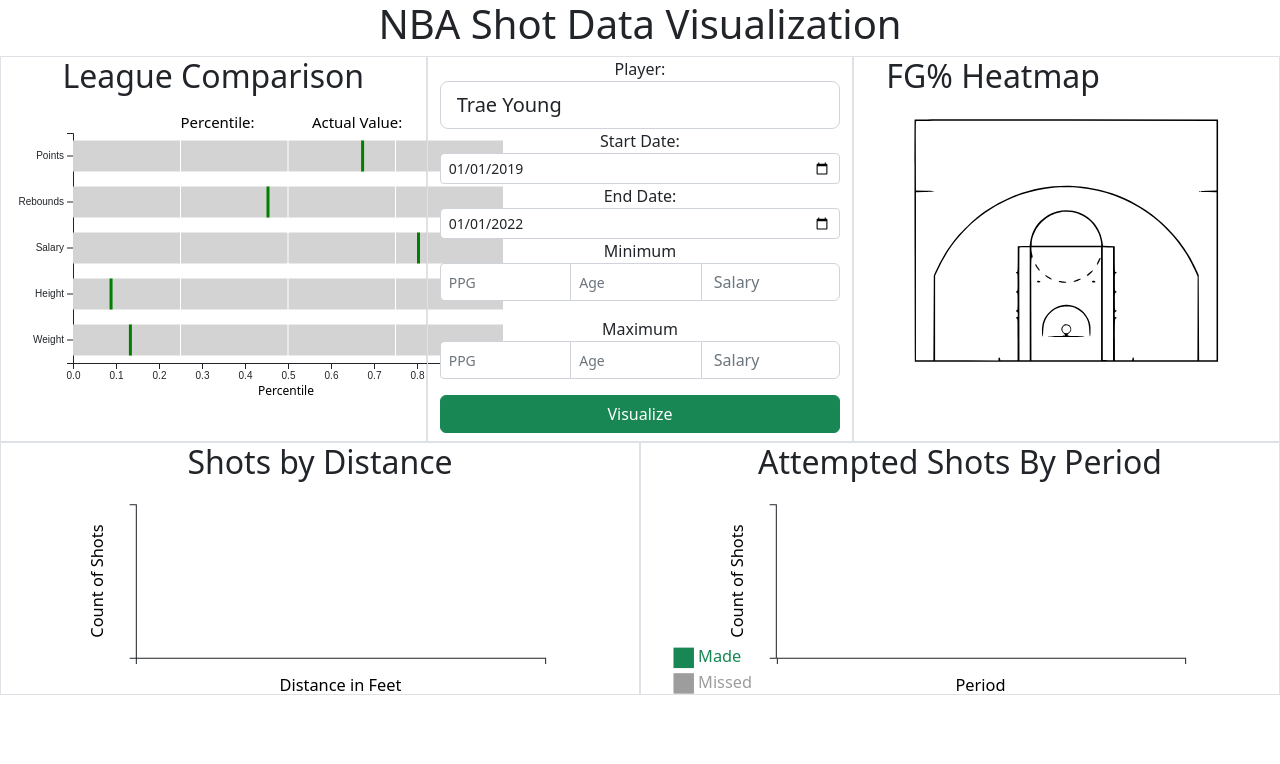
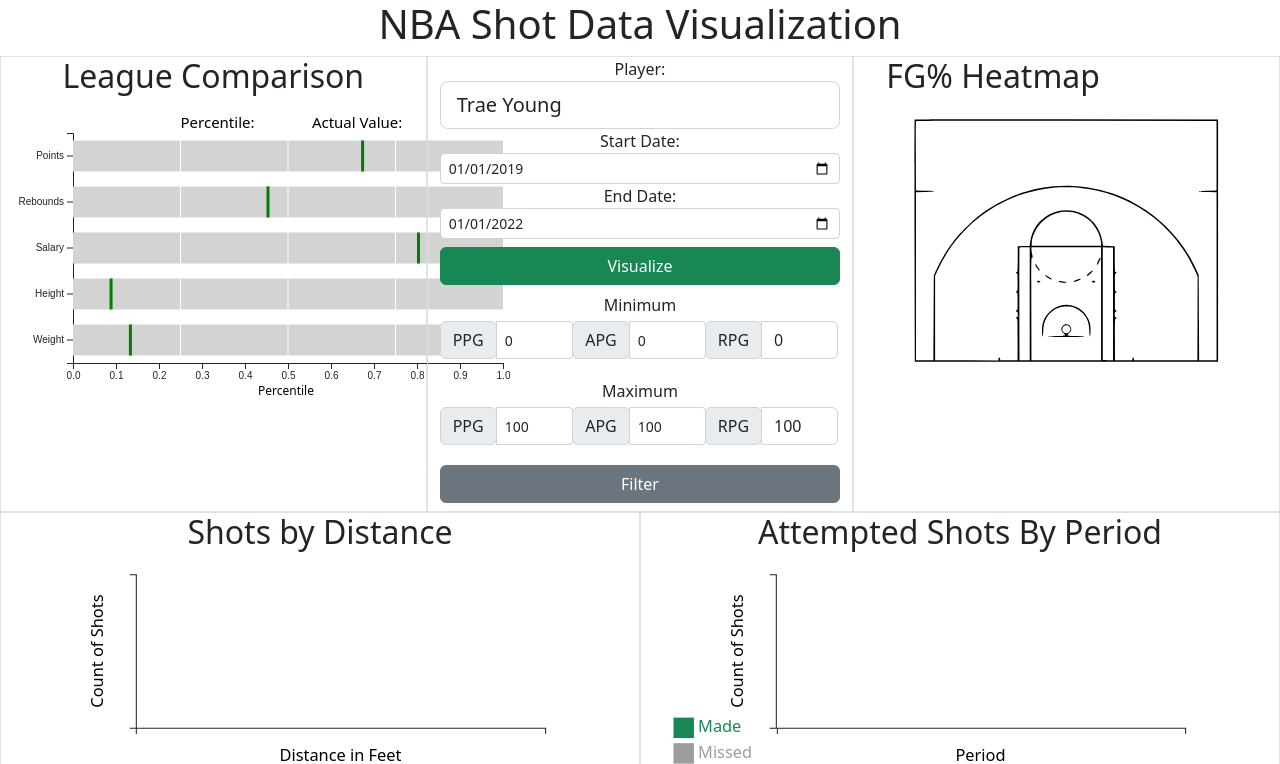
Before and after one commit to christensenjo/NBA-Shot-Data-Visualizer, a Django app: page / in a window 1280 px wide. Shown: the top 764 px of the page. Run offline with Django 4.2, Linux system fonts and the light colour scheme; data that the repository does not hold is empty; some libraries are stand-ins or nearby versions.

Commit message:
filter player list by points, rebounds, assiss

```diff
--- a/api/api/templates/index.html
+++ b/api/api/templates/index.html
@@ -39,20 +39,63 @@
                         <input class="form-control form-control-sm" type="date" placeholder="Start Date" id="start_date" name="start_date" value="2019-01-01">
                         <label for="end">End Date:</label>
                         <input class="form-control form-control-sm" type="date" placeholder="End Date" id="end_date" name="end_date" value="2022-01-01">
+                        <button type="submit" class="btn btn-success w-100 my-2">Visualize</button>
                         <label>Minimum</label>
                         <div class="input-group mb-3">
-                            <input type="number" class="form-control form-control-sm" placeholder="PPG" aria-label="Points-Per-Game">
-                            <input type="number" list="age" class="form-control form-control-sm" placeholder="Age" aria-label="Age">
-                            <input type="number" class="form-control fomrm-control-sm" placeholder="Salary" aria-label="Salary">
+                            <div class="col-sm-4 my-1">
+                                <div class="input-group">
+                                  <div class="input-group-prepend">
+                                    <div class="input-group-text">PPG</div>
+                                  </div>
+                                  <input id="min-ppg" value="0" type="number" class="form-control form-control-sm" placeholder="PPG" aria-label="Points-Per-Game">
+                                </div>
+                              </div>
+                              <div class="col-sm-4 my-1">
+                                <div class="input-group">
+                                  <div class="input-group-prepend">
+                                    <div class="input-group-text">APG</div>
+                                  </div>
+                                  <input id="min-apg" value="0" type="number" class="form-control form-control-sm" placeholder="APG" aria-label="Assists-Per-Game">
+                                </div>
+                              </div>
+                              <div class="col-sm-4 my-1">
+                                <div class="input-group">
+                                  <div class="input-group-prepend">
+                                    <div class="input-group-text">RPG</div>
+                                  </div>
+                                  <input id="min-rpg" value="0" type="number" class="form-control fomrm-control-sm" placeholder="RPG" aria-label="Rebounds-Per-Game">
+                                </div>
+                              </div>
                         </div>
                         <label>Maximum</label>
                         <div class="input-group mb-3">
-                            <input type="number" class="form-control form-control-sm" placeholder="PPG" aria-label="Points-Per-Game">
-                            <input type="number" class="form-control form-control-sm" placeholder="Age" aria-label="Age">
-                            <input type="number" class="form-control fomrm-control-sm" placeholder="Salary" aria-label="Salary">
+                            <div class="col-sm-4 my-1">
+                                <div class="input-group">
+                                  <div class="input-group-prepend">
+                                    <div class="input-group-text">PPG</div>
+                                  </div>
+                                  <input id="max-ppg" value="100" type="number" class="form-control form-control-sm" placeholder="PPG" aria-label="Points-Per-Game">
+                                </div>
+                              </div>
+                              <div class="col-sm-4 my-1">
+                                <div class="input-group">
+                                  <div class="input-group-prepend">
+                                    <div class="input-group-text">APG</div>
+                                  </div>
+                                  <input id="max-apg" value="100" type="number" class="form-control form-control-sm" placeholder="APG" aria-label="Assists-Per-Game">
+                                </div>
+                              </div>
+                              <div class="col-sm-4 my-1">
+                                <div class="input-group">
+                                  <div class="input-group-prepend">
+                                    <div class="input-group-text">RPG</div>
+                                  </div>
+                                  <input id="max-rpg" value="100" type="number" class="form-control fomrm-control-sm" placeholder="RPG" aria-label="Rebounds-Per-Game">
+                                </div>
+                              </div>
                         </div>
-                        <button type="submit" class="btn btn-success w-100 mb-2">Visualize</button>
                     </form>
+                    <button id="btn-filter" class="btn btn-secondary w-100 mb-2">Filter</button>
                 </div>
                 <div class="col-4 border" id="heatmapPane">
                     <ul class="list-inline" id="titleAndLegend" style="text-align: left; padding-left: 5%;">
@@ -196,6 +239,47 @@
 
 	});
 
+    function updatePlayers(minPpg, maxPpg, minApg, maxApg, minRpg, maxRpg, ) {
+        let players = fetch('http://' + window.location.host + '/players/get')
+            .then(response => response.json())
+            .then(data => {
+                let playerList = document.getElementById('players')
+                playerList.innerHTML = '';
+                data.forEach(player => {
+                    player = player.fields;
+                    if (player.ppg >= minPpg && player.ppg <= maxPpg && player.rpg >= minRpg && player.rpg <= maxRpg && player.apg >= minApg && player.apg <= maxApg) {
+                        let created = false;
+                        for (let i = 0; i < playerList.options.length; i++) {
+                            if (playerList.options[i].value === player.name) {
+                                created = true;
+                                break;
+                            }
+                        }
+                        if (!created) {
+                            let option = document.createElement('option');
+                            option.value = player.name;
+                            playerList.appendChild(option);
+                        }
+                    }
+                })
+            });
+        }
+
+    updatePlayers(0, 100, 0, 100, 0, 100)
+
+    // Event Listener for Post Submission of ShotFrequency and ShotDistance, get fetch for HeatMap
+    document.getElementById("btn-filter").addEventListener('click', function(e) {
+        console.log(document.getElementById('min-ppg').value);
+        let minPpg = document.getElementById("min-ppg").value;
+        let maxPpg = document.getElementById("max-ppg").value;
+        let minAst = document.getElementById("min-apg").value;
+        let maxAst = document.getElementById("max-apg").value;
+        let minReb = document.getElementById("min-rpg").value;
+        let maxReb = document.getElementById("max-rpg").value;
+
+        updatePlayers(minPpg, maxPpg, minAst, maxAst, minReb, maxReb);
+    })
+
     let heatmap = new HeatMap("#court", "");
 
     let shotFrequency = new ShotFrequency("#shotFrequency", "")
--- a/api/players/views.py
+++ b/api/players/views.py
@@ -1,4 +1,5 @@
 from django.shortcuts import render
+from django.core import serializers
 import json, os
 from django.http import HttpResponse
 import pandas as pd
@@ -7,9 +8,9 @@
 # Create your views here.
 
 def get(request):
-    df = pd.read_csv('../data/nba_2022_regSeason_shotData.csv')
-    players = df['namePlayer'].drop_duplicates()
-    return HttpResponse(json.dumps({'players': players.tolist()}))
+    players = Player.objects.all()
+    data = serializers.serialize('json', players)
+    return HttpResponse(data, content_type='application/json')
 
 def getPlayerData(request, player):
     player = Player.objects.filter(name=player)
--- a/api/static/visualizations/dataFunctions.js
+++ /dev/null
@@ -1,11 +0,0 @@
-let players = fetch('http://' + window.location.host + '/players/get')
-    .then(response => response.json())
-    .then(data => {
-        let players = data.players;
-        let playerList = document.getElementById('players')
-        players.forEach(player => {
-            let option = document.createElement('option')
-            option.value = player
-            playerList.appendChild(option)
-        })
-    });
```
